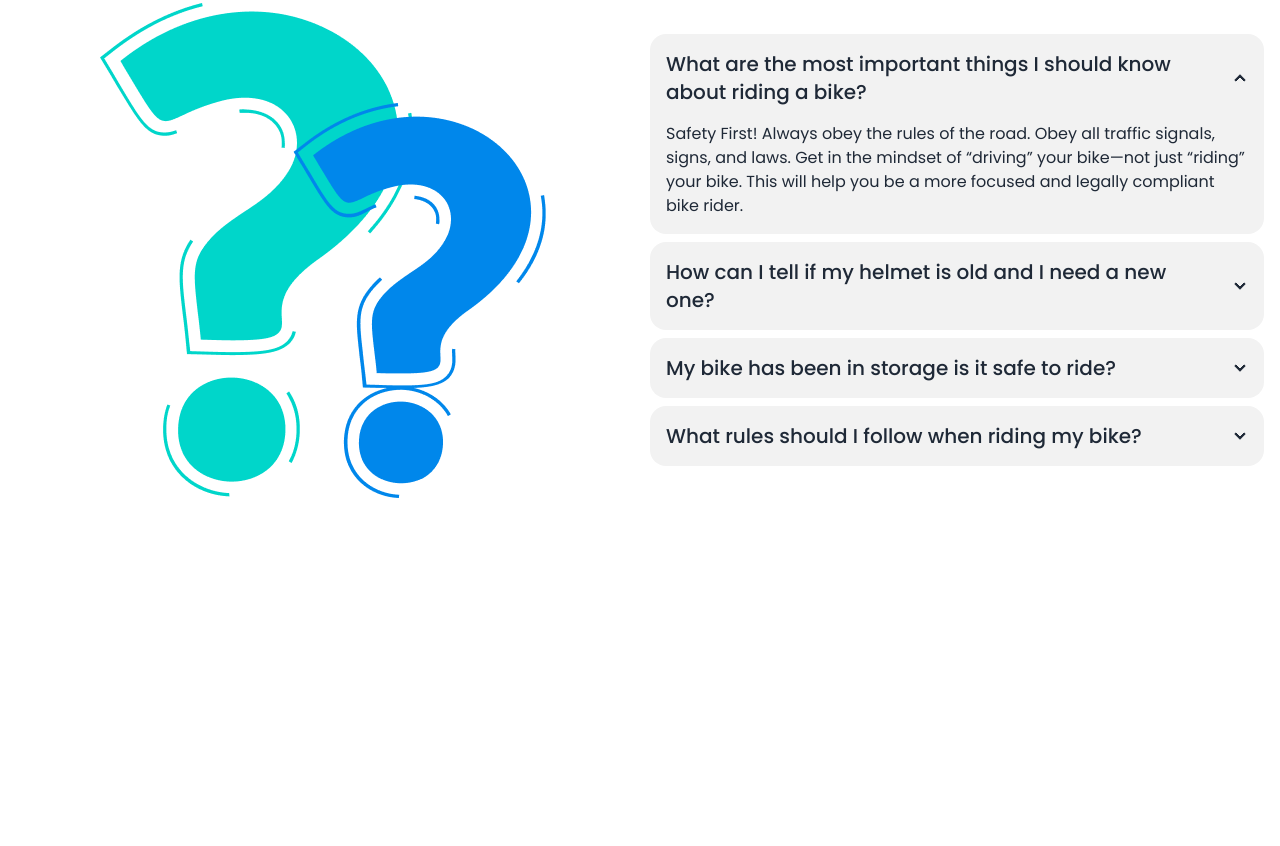
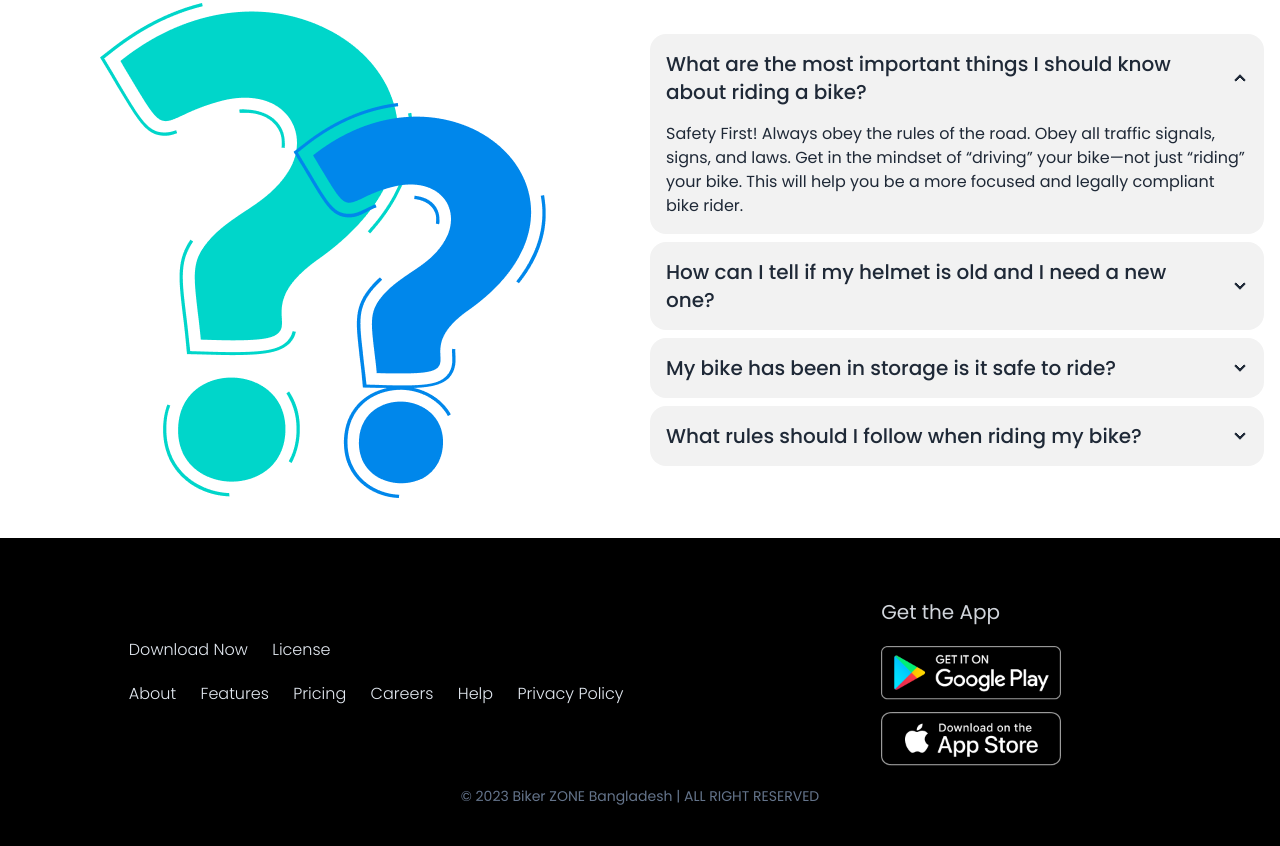
Before and after one commit to mahatab1014/mile-stone-3-ph, a plain HTML site: page module_13/biker-zone/index.html in a window 1280 px wide. Shown: the part 2661-3507 px from the top of the page. Before the commit the page ends 3199 px from the top, so only its background shows below. Drawn offline with nearby package versions, Linux system fonts and the light colour scheme.

Commit message:
added footer and complete this site

```diff
--- a/module_13/biker-zone/index.html
+++ b/module_13/biker-zone/index.html
@@ -415,14 +415,51 @@
             </section>
 
 
+        </main>
 
 
 
 
+        <footer class="py-10 px-5 lg:px-0 bg-black">
+
+          <div class="container m-auto">
+
+            <div class="footer-container flex flex-col lg:flex-row lg:justify-around lg:items-center">
+              <div class="footer-left space-y-5">
+                <div class="text-slate-200 space-x-3 lg:space-x-5 font-light">
+                  <a class="link link-hover">Download Now</a>
+                  <a class="link link-hover">License</a>
+                </div>
+                <div class="text-slate-200 space-x-3 lg:space-x-5 font-light">
+                  <a class="link link-hover">About</a>
+                  <a class="link link-hover">Features</a>
+                  <a class="link link-hover">Pricing</a>
+                  <a class="link link-hover">Careers</a>
+                  <a class="link link-hover">Help</a>
+                  <a class="link link-hover">Privacy Policy</a>
+                </div>
+              </div>
+
+              <div class="footer-right space-y-5 pt-5">
+                <p class="text-gray-300 text-xl">Get the App</p>
+                <div class="download-img space-y-3">
+                  <img class="w-2/4 lg:w-2/3 cursor-pointer" src="./images/others/android.png" alt="">
+                  <img class="w-2/4 lg:w-2/3 cursor-pointer" src="./images/others/ios.png" alt="">
+                </div>
+              </div>
+            </div>
+
+            <div class="pt-5 text-center">
+              <p class="text-sm text-slate-500">&copy; 2023 Biker ZONE Bangladesh | ALL RIGHT RESERVED</p>
+            </div>
+
+          </div>
+
+
+        </footer>
 
 
 
 
-        </main>
-    </body>
+      </body>
 </html>
```
